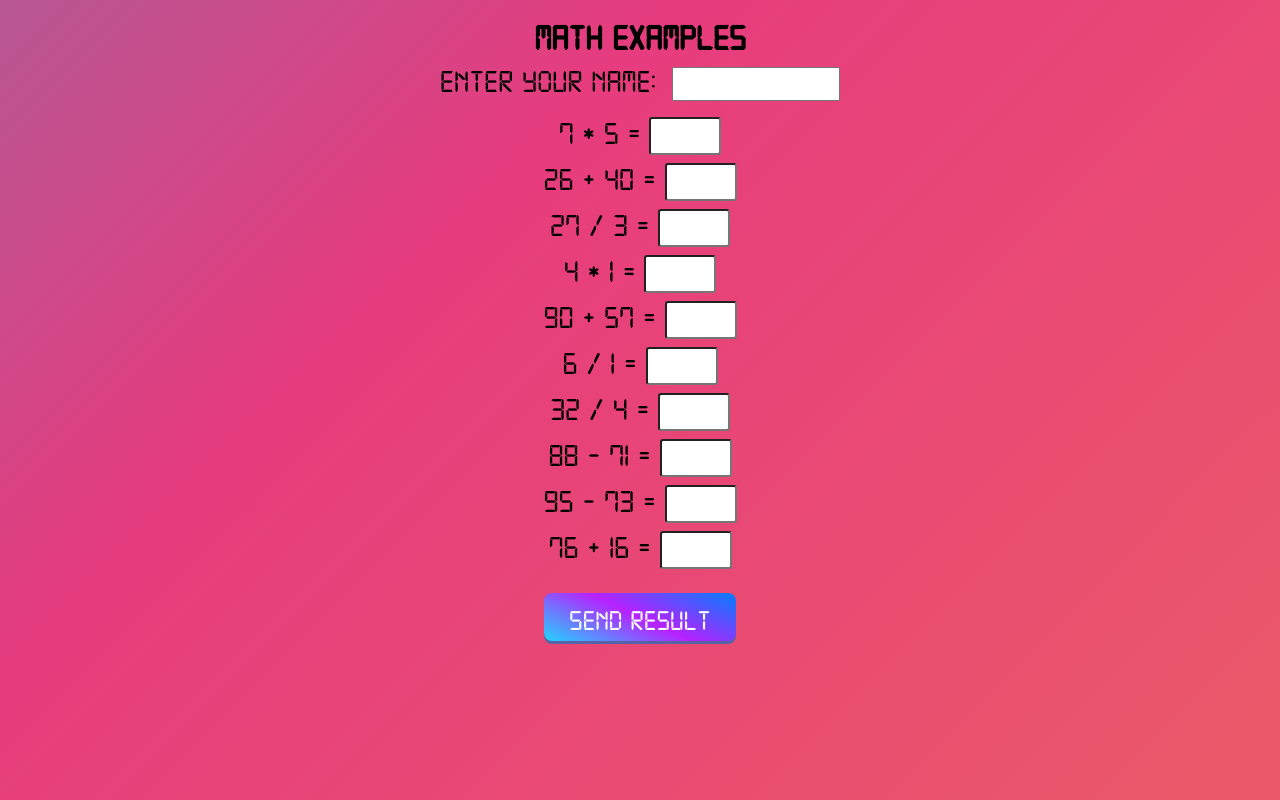
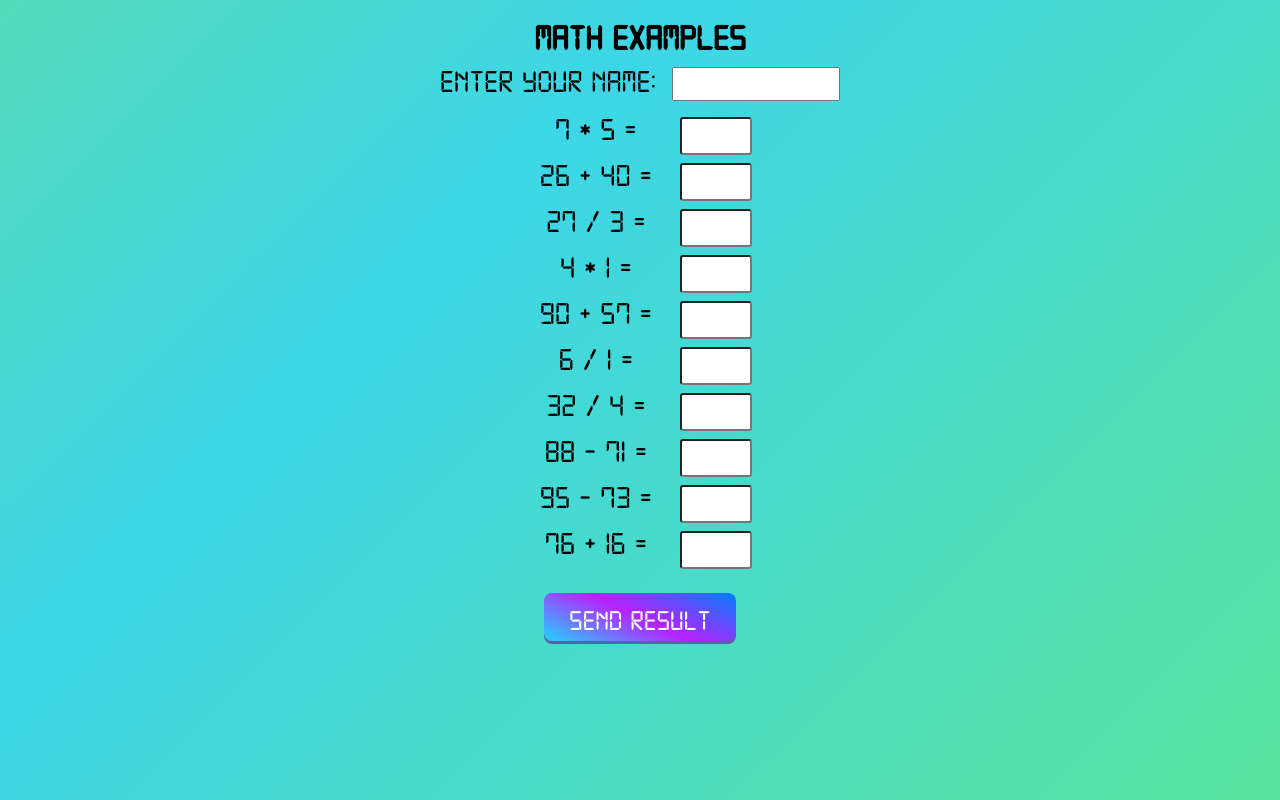
Before and after one commit to IvanPustovarov/math_examples, a React (Create React App) app: page / in a window 1280 px wide. Built offline with nearby package versions, Linux system fonts and the light colour scheme.

Commit message:
add css to example

```diff
--- a/src/components/Example.js
+++ b/src/components/Example.js
@@ -16,7 +16,7 @@ const Example = ({example, index, answer, handleAnswerChange, isCorrect, isSubmi
   }
 
   const formattedExample = () => {
-    return `${example.first} ${example.operator} ${example.second} = `
+    return <div className="example_arguments">{example.first} {example.operator} {example.second} = </div>
   }
 
   return (
--- a/src/components/ExampleTable.js
+++ b/src/components/ExampleTable.js
@@ -67,7 +67,7 @@ const ExampleTable = () => {
 
   return (
     <div>
-      <form onSubmit={handleSubmit}>
+      <form onSubmit={handleSubmit} className="example_table_form">
         <Form handleNameChange={handleNameChange} isSubmitted={isSubmitted}/>
         {examples.map((elem, index) => (
           <Example
--- a/src/index.css
+++ b/src/index.css
@@ -2,7 +2,7 @@ body{
   margin: 0;
   padding: 0;
   font-family: Digital7, serif;
-  background: linear-gradient(-45deg, #ee7752, #e73c7e, #23a6d5, #23d5ab);
+  background: linear-gradient(-45deg, #76ee52, #3cd6e7, #9ee731, #57c04b);
 	background-size: 400% 400%;
 	animation: gradient 15s ease infinite;
 }
--- a/src/styles/App.css
+++ b/src/styles/App.css
@@ -5,6 +5,8 @@
   text-align: center;
   width: 100%;
   height: 100vh;
+  display: flex;
+  flex-direction: column;
 }
 li{
   list-style: none;
--- a/src/styles/example.css
+++ b/src/styles/example.css
@@ -1,32 +1,42 @@
-.example{
+.example {
   font-size: 2rem;
+  display: flex;
+  width: 14rem;
 }
 
-.example_input{
+.example_arguments {
+    flex-grow: 1;
+}
+.example:nth-child(3n) {
+  page-break-after: always;
+}
+
+.example_input {
   font-size: 1.5rem;
   height: 2rem;
-    margin-bottom: .5rem;
-    border-radius: .2rem;
+  margin-bottom: 0.5rem;
+  border-radius: 0.2rem;
   width: 4rem;
+  margin-left: 1rem;
+  justify-content: center;
 }
 
-
-.true_result{
+.true_result {
   background-color: rgb(27, 106, 27);
   color: white;
   font-size: 1.5rem;
   height: 2rem;
-    margin-bottom: .5rem;
-    border-radius: .2rem;
+  margin-bottom: 0.5rem;
+  border-radius: 0.2rem;
   width: 4rem;
 }
 
-.false_result{
+.false_result {
   background-color: rgb(180, 49, 49);
   color: white;
   font-size: 1.5rem;
   height: 2rem;
-    margin-bottom: .5rem;
-    border-radius: .2rem;
+  margin-bottom: 0.5rem;
+  border-radius: 0.2rem;
   width: 4rem;
 }
--- a/src/styles/exampleTable.css
+++ b/src/styles/exampleTable.css
@@ -27,3 +27,14 @@
 .example_table_button:active {
   box-shadow: inset 0 2px 4px rgba(0,0,0,0.25), 0 1px 2px rgba(0,0,0,0.05);
 }
+
+
+.example_table_form{
+  display: flex;
+  flex-flow: row wrap;
+  align-content: space-around;
+  justify-content: space-evenly;
+  flex-direction: column;
+  align-items: center;
+
+}
```
Lines whose indentation alone changed are shown as unchanged.
